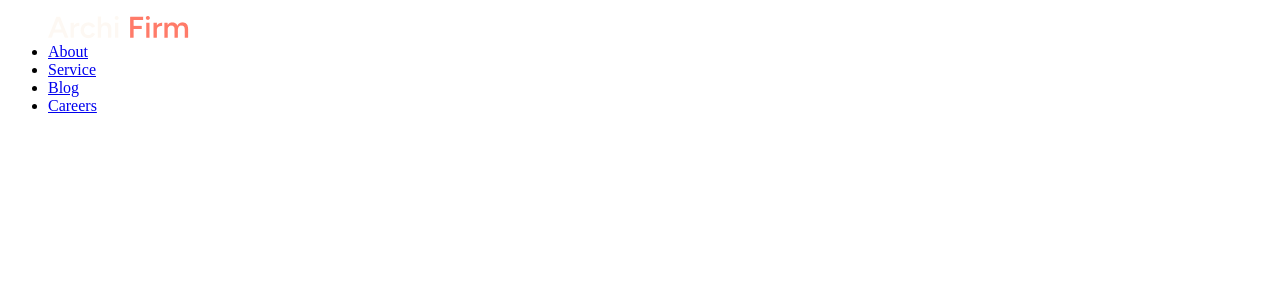
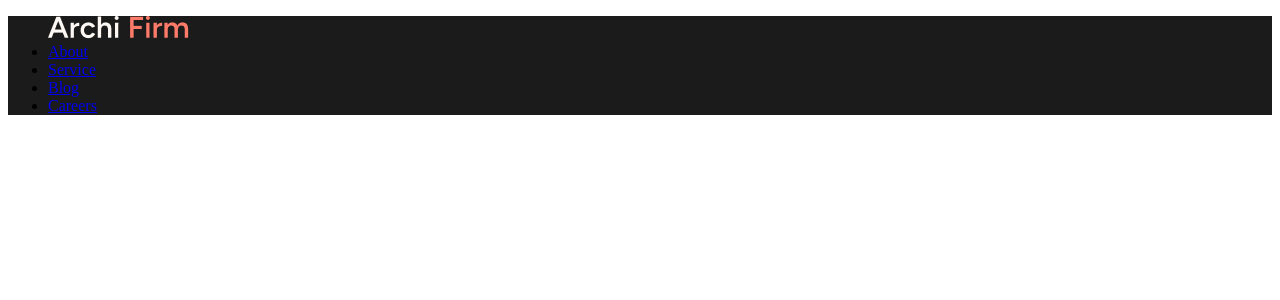
Before and after one commit to gabrieljcoutinho/Projeto-Archi-Firm, a React (Create React App) app: page / in a window 1280 px wide. Shown: the top 300 px of the page. Built offline with nearby package versions, Linux system fonts and the light colour scheme.

Commit message:
header cor

```diff
--- a/src/Css/Header.css
+++ b/src/Css/Header.css
@@ -0,0 +1,3 @@
+.header {
+    background-color: #1b1b1b;
+}
```
